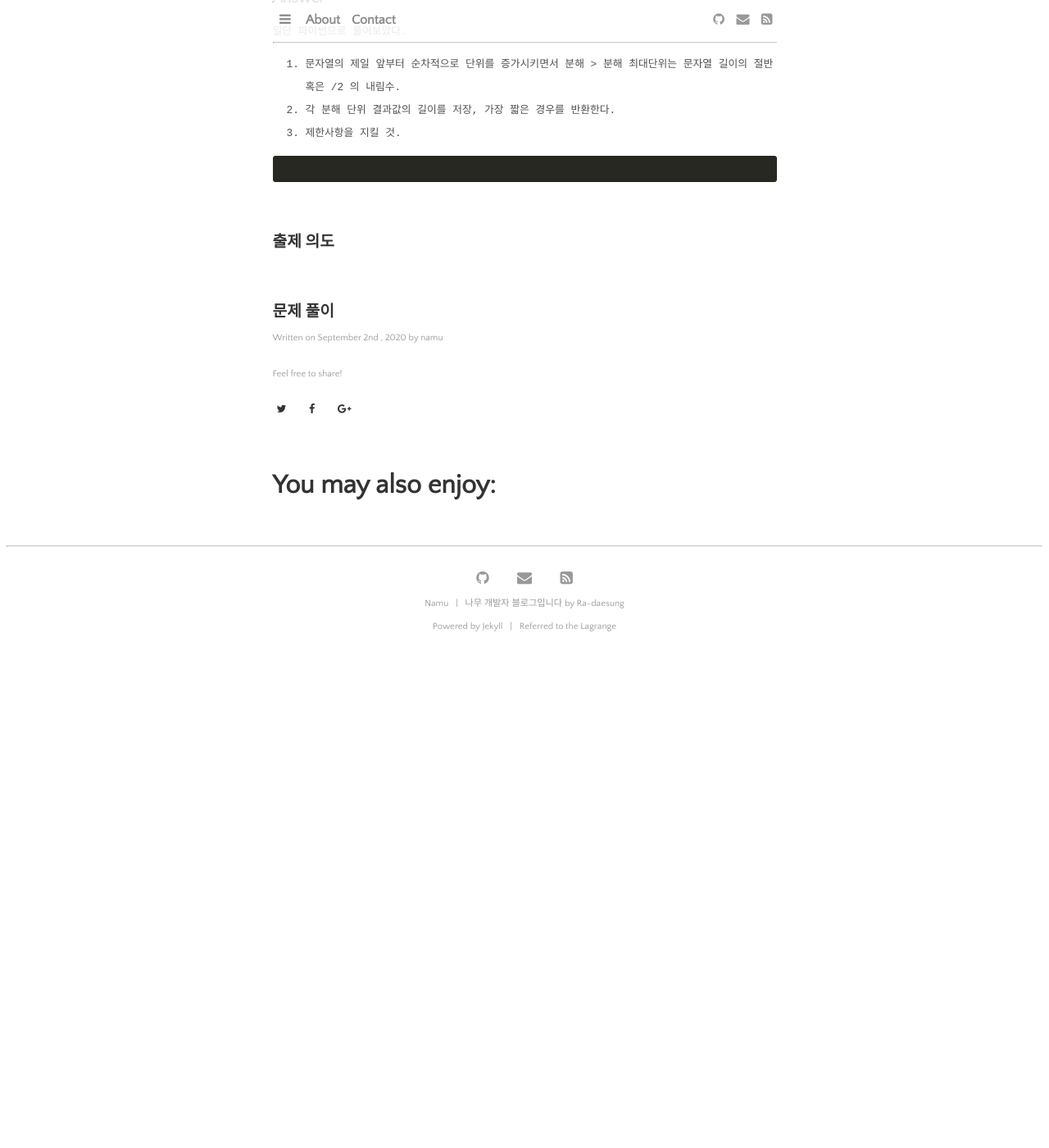
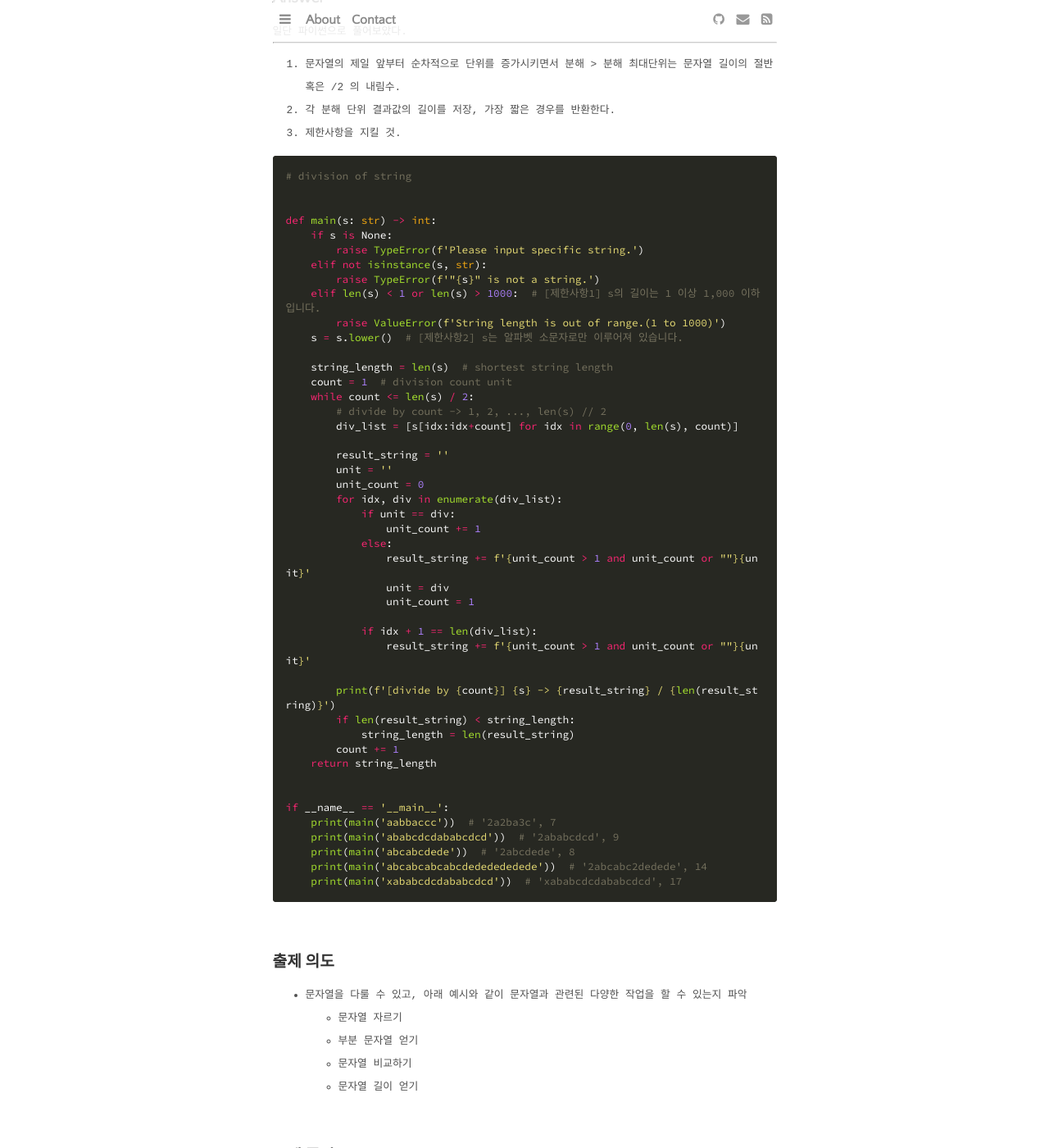
Before and after one commit to daesungRa/namu, a Jekyll site: the page built from _posts/algorithm/2020-09-02-2020kakao-01.markdown, in a window 1280 px wide and 1400 px high, scrolled down 2343 px. Shown: the whole window at 82% size. Built offline with Jekyll 4.4.1, drawn with Linux system fonts in a browser that asks for light colours; some web fonts are replaced; before the commit the page ends 3169 px from its top, so only the background shows below that; some of the changed text lies outside the part shown.

Commit message:
post: Add kakao-2020-01

````diff
--- a/_posts/algorithm/2020-09-02-2020kakao-01.markdown
+++ b/_posts/algorithm/2020-09-02-2020kakao-01.markdown
@@ -1,7 +1,7 @@
 ---
 title:  "[KAKAO2020][01] 문자열 다루기"
 created:   2020-09-02 22:38:25 +0900
-updated:   2020-09-02 22:38:25 +0900
+updated:   2020-09-06 20:42:14 +0900
 author: namu
 categories: algorithm
 permalink: "/algorithm/:year/:month/:day/:title"
@@ -59,10 +59,79 @@ image-source: https://tech.kakao.com/blog/
 3. 제한사항을 지킬 것.
 
 ```python
+# division of string
+
+
+def main(s: str) -> int:
+    if s is None:
+        raise TypeError(f'Please input specific string.')
+    elif not isinstance(s, str):
+        raise TypeError(f'"{s}" is not a string.')
+    elif len(s) < 1 or len(s) > 1000:  # [제한사항1] s의 길이는 1 이상 1,000 이하입니다.
+        raise ValueError(f'String length is out of range.(1 to 1000)')
+    s = s.lower()  # [제한사항2] s는 알파벳 소문자로만 이루어져 있습니다.
+
+    string_length = len(s)  # shortest string length
+    count = 1  # division count unit
+    while count <= len(s) / 2:
+        # divide by count -> 1, 2, ..., len(s) // 2
+        div_list = [s[idx:idx+count] for idx in range(0, len(s), count)]
+
+        result_string = ''
+        unit = ''
+        unit_count = 0
+        for idx, div in enumerate(div_list):
+            if unit == div:
+                unit_count += 1
+            else:
+                result_string += f'{unit_count > 1 and unit_count or ""}{unit}'
+                unit = div
+                unit_count = 1
+
+            if idx + 1 == len(div_list):
+                result_string += f'{unit_count > 1 and unit_count or ""}{unit}'
+
+        print(f'[divide by {count}] {s} -> {result_string} / {len(result_string)}')
+        if len(result_string) < string_length:
+            string_length = len(result_string)
+        count += 1
+    return string_length
+
+
+if __name__ == '__main__':
+    print(main('aabbaccc'))  # '2a2ba3c', 7
+    print(main('ababcdcdababcdcd'))  # '2ababcdcd', 9
+    print(main('abcabcdede'))  # '2abcdede', 8
+    print(main('abcabcabcabcdededededede'))  # '2abcabc2dedede', 14
+    print(main('xababcdcdababcdcd'))  # 'xababcdcdababcdcd', 17
 ```
 
 <br>
 ## 출제 의도
 
+- 문자열을 다룰 수 있고, 아래 예시와 같이 문자열과 관련된 다양한 작업을 할 수 있는지 파악
+    - 문자열 자르기
+    - 부분 문자열 얻기
+    - 문자열 비교하기
+    - 문자열 길이 얻기
+
 <br>
 ## 문제 풀이
+
+첫 번째로 배치된, 가장 쉬운 문제입니다. 문자열 길이가 최대 1,000으로 제한이 크지 않기 때문에,
+가능한 모든 방법을 탐색하면 됩니다. 문자열 길이가 N일 때, 길이가 N/2 보다 크게 잘랐을 때는 길이가 줄지 않습니다.
+따라서 1 ~ N/2 길이로 자르는 방법을 모두 탐색한 후 그중 가장 짧은 방법을 선택하면 됩니다.
+
+<br>
+## 후기
+
+(성능 신경x)가능한 모든 방법을 탐색하면 된다는 점에서 그리디 유형 문제라고 판단된다.<br>
+일단 나는 제시된 문제 풀이 아이디어를 잘 캐치했다. 문자열을 다룰 수 있는지에 대한 부분과,
+문자열 길이 N에 대해 그 절반 길이 이하까지만 divide 하면 된다는 아이디어를 캐치함.
+
+풀이상 핵심은,
+1. N//2 단위까지 문자열 분할하여 리스트로 저장
+2. 리스트 저장 시 comprehension 활용여부 -> ```[s[idx:idx+count] for idx in range(0, len(s), count)]```
+3. 연속된 문자열단위마다 counting 하기, 문자열 비교, 길이 도출 등등..
+
+이정도?
````
